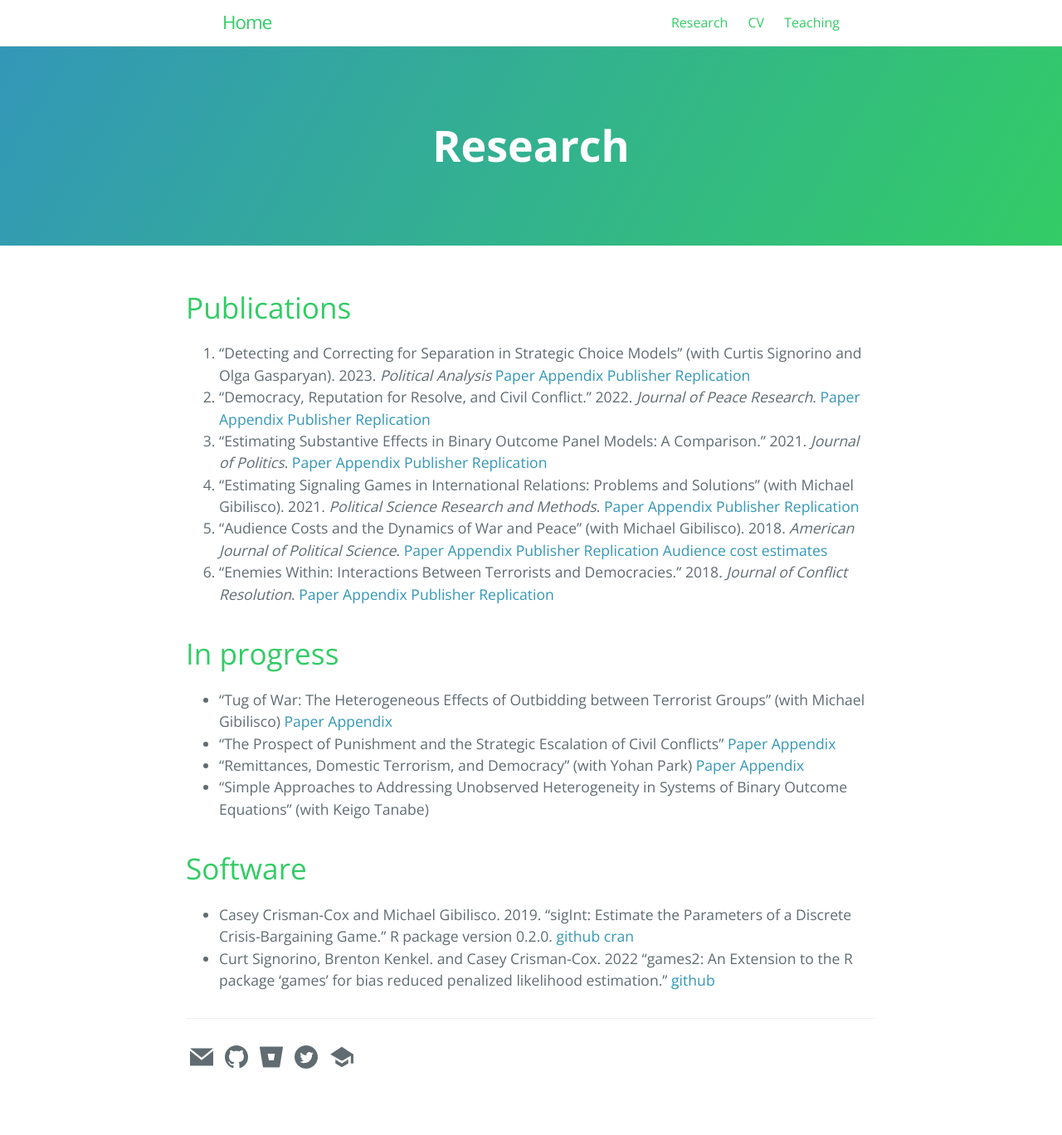
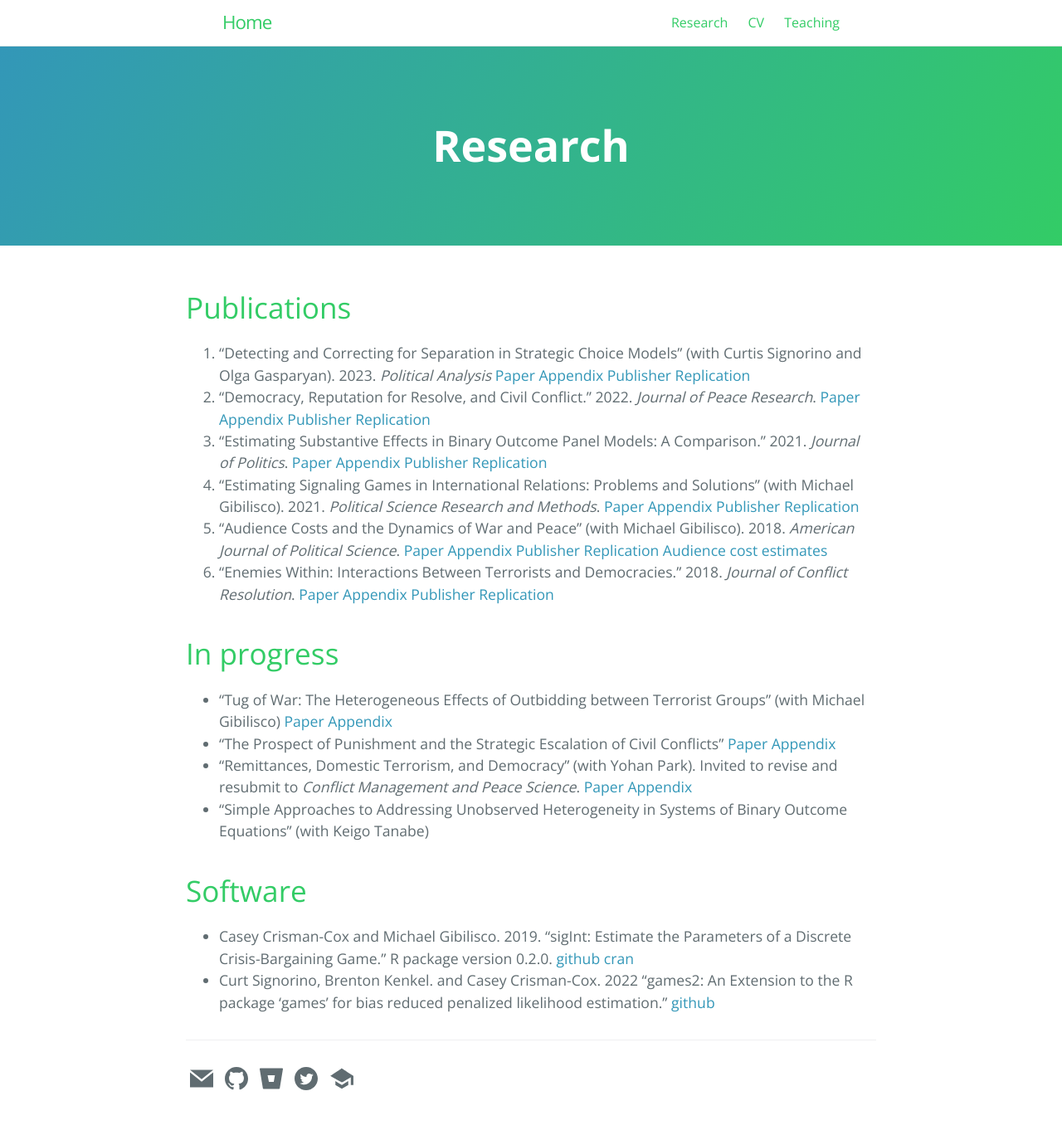
Before and after one commit to ccrismancox/ccrismancox.github.io, a Jekyll site: the page built from research.md, in a window 1280 px wide. Shown: the whole page at 83% size. Built offline with Jekyll 4.4.1, drawn with Linux system fonts in a browser that asks for light colours; comment, search, counter and statistics services are not loaded; before the commit the page ends 1342 px from its top, so only the background shows below that.

Commit message:
CMPS R&R

```diff
--- a/research.md
+++ b/research.md
@@ -26,7 +26,7 @@ redirect_from:
 
 - "Tug of War: The Heterogeneous Effects of Outbidding between Terrorist Groups" (with Michael Gibilisco) [Paper](research/outbidding.pdf) [Appendix](research/outbiddingSI.pdf)
 - "The Prospect of Punishment and the Strategic Escalation of Civil Conflicts"  [Paper](research/punishment.pdf) [Appendix](research/SIpunishment.pdf)
-- "Remittances, Domestic Terrorism, and Democracy" (with Yohan Park) [Paper](research/remittances.pdf) [Appendix](research/SIremittances.pdf)
+- "Remittances, Domestic Terrorism, and Democracy" (with Yohan Park). Invited to revise and resubmit to *Conflict Management and Peace Science*. [Paper](research/remittances.pdf) [Appendix](research/SIremittances.pdf)
 - "Simple Approaches to Addressing Unobserved Heterogeneity in Systems of Binary Outcome Equations" (with Keigo Tanabe)
 
 # Software
```
